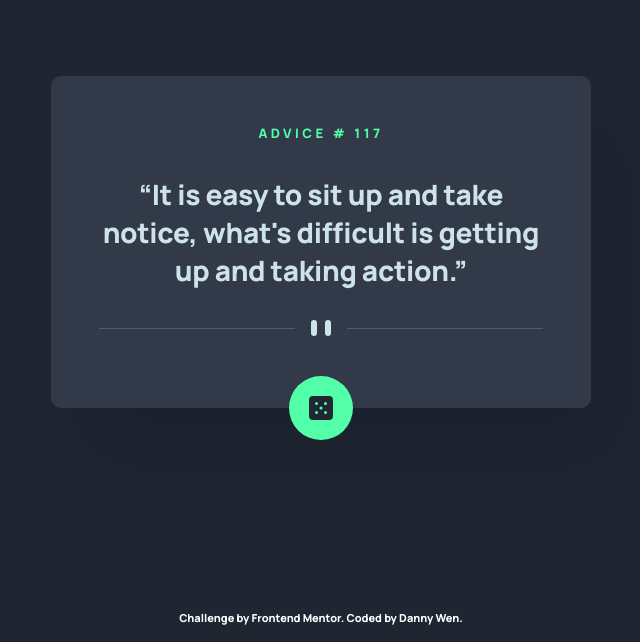
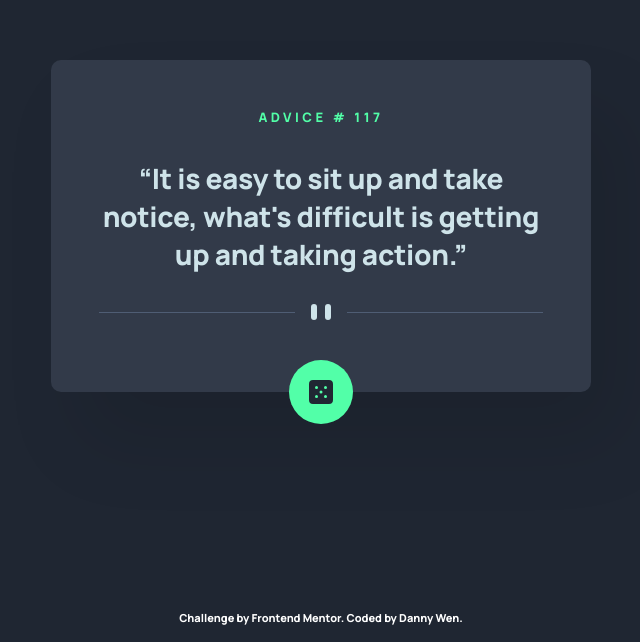
Before and after one commit to Furxx2000/Advice-generator-app, a plain HTML site: page index.html in a window 1280 px wide. Shown: the part 158-800 px from the top of the page, without its empty margins (319-959 px from the left). Drawn offline with Linux system fonts and the light colour scheme.

Commit message:
Lift up advice card

```diff
--- a/index.css
+++ b/index.css
@@ -80,6 +80,7 @@ body {
     max-width: 540px;
     min-height: 332px;
     padding: 3rem;
+    transform: translateY(-1rem);
   }
 }
 
```
